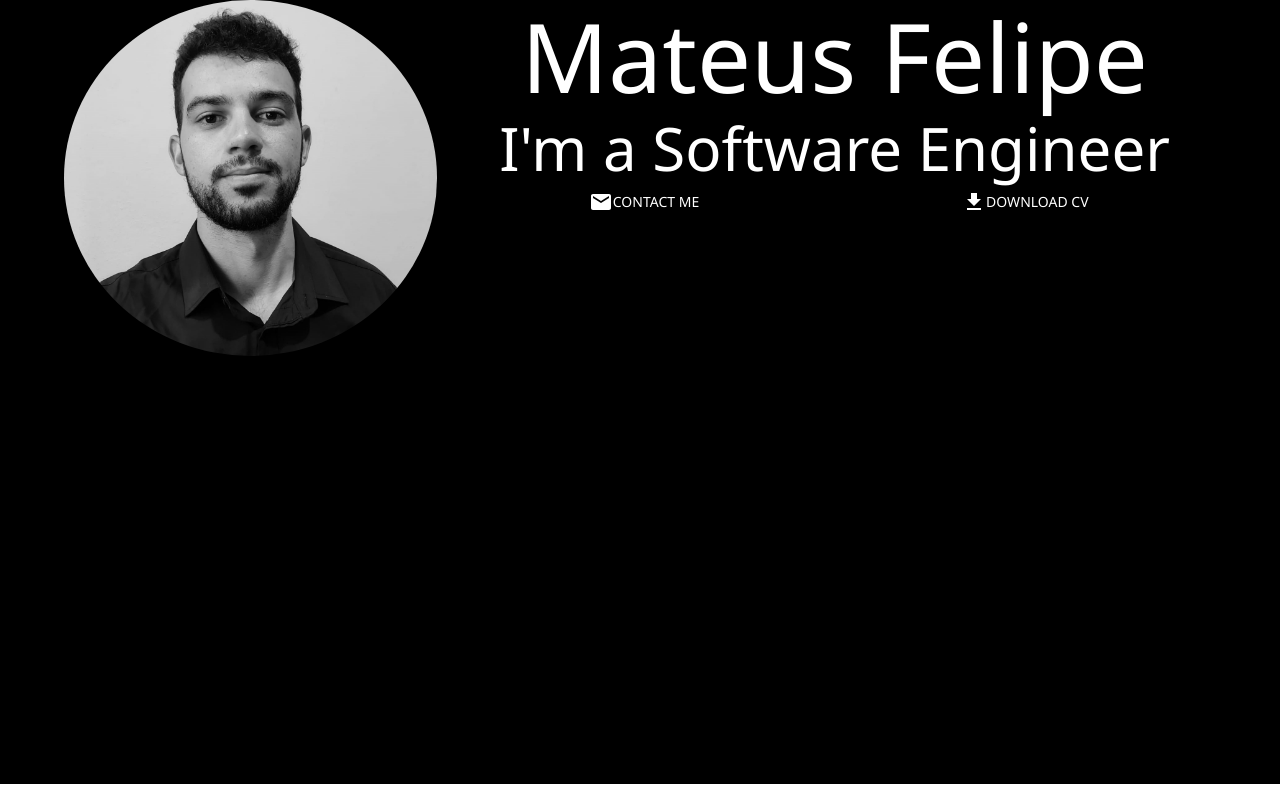
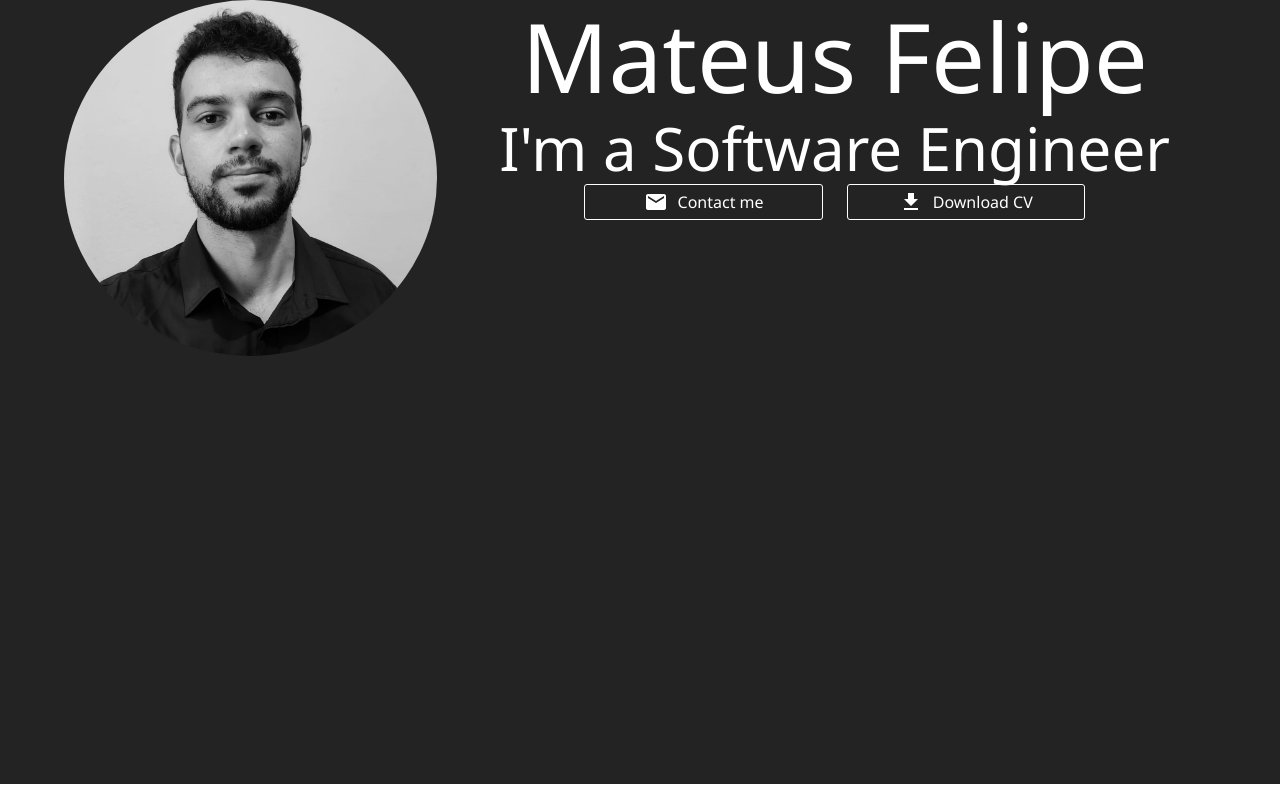
Before and after one commit to Japazin/Portfolio, a React (Vite) app in the folder my-port/: page / in a window 1280 px wide. Built offline with nearby package versions, Linux system fonts and the light colour scheme.

Commit message:
button ok

```diff
--- /dev/null
+++ b/my-port/src/components/StyleButton/StyleButton.tsx
@@ -0,0 +1,34 @@
+import { styled } from "@mui/material";
+import { ReactNode } from "react";
+
+
+interface StyleButtonProps {
+    children: ReactNode
+}
+
+
+const StyledButton: React.FC<StyleButtonProps> = ({children}) => {
+
+    const StyledButton = styled("button")(({theme}) => ({
+    backgroundColor:"transparent",
+    border: `1px solid ${theme.palette.primary.contrastText}`,
+    borderRadius: "3px",
+    padding: "5px 15px",
+    width: "100%",
+    display:"inline-flex",
+    alignItems: "center",
+    justifyContent: "center",
+    gap: "10px",
+    color: theme.palette.primary.contrastText,
+    '&:hover':{
+        backgroundColor: theme.palette.secondary.light
+    },
+  }));
+  return (
+    <>
+      <StyledButton>{children}</StyledButton>
+    </>
+  );
+};
+
+export default StyledButton;
--- a/my-port/src/pages/Home/sections/Hero/Hero.tsx
+++ b/my-port/src/pages/Home/sections/Hero/Hero.tsx
@@ -1,10 +1,11 @@
 import Avatar from "../../../../assets/img/WhatsApp Image 2024-02-29 at 21.34.12_8c6060b7.jpg";
-import { Button, Container, Grid, Typography, styled } from "@mui/material";
+import { Container, Grid, Typography, styled } from "@mui/material";
 import GetAppIcon from "@mui/icons-material/GetApp";
 import MailIcon from "@mui/icons-material/Mail";
+import StyledButton from "../../../../components/StyleButton/StyleButton";
 const Hero = () => {
-  const StyledHero = styled("div")(() => ({
-    backgroundColor: "black",
+  const StyledHero = styled("div")(({ theme }) => ({
+    backgroundColor: theme.palette.primary.main,
     height: "100vh",
   }));
 
@@ -16,30 +17,54 @@ const Hero = () => {
   return (
     <>
       <StyledHero>
-        <Container>
+        <Container maxWidth="lg">
           <Grid container spacing={2}>
             <Grid item xs={12} md={4}>
               <StyledImg src={Avatar} />
             </Grid>
             <Grid item xs={12} md={8}>
-              <Typography color="primary" variant="h1" textAlign="center">
+              <Typography
+                color="primary.contrastText"
+                variant="h1"
+                textAlign="center"
+              >
                 Mateus Felipe
               </Typography>
-              <Typography color="primary" variant="h2" textAlign="center">
+              <Typography
+                color="primary.contrastText"
+                variant="h2"
+                textAlign="center"
+              >
                 I'm a Software Engineer
               </Typography>
-              <Grid container>
-                <Grid item xs={12} md={6} display="flex" justifyContent="center">
-                  <Button>
+              <Grid container display="flex" justifyContent="center" spacing={3}>
+                <Grid
+                  item
+                  xs={12}
+                  md={4}
+                  display="flex"
+                  justifyContent="center"
+                >
+                  <StyledButton>
                     <MailIcon />
-                    Contact me
-                  </Button>
+                   <Typography>
+                      Contact me
+                   </Typography>
+                  </StyledButton>
                 </Grid>
-                <Grid item xs={12} md={6} display="flex" justifyContent="center">
-                  <Button>
+                <Grid
+                  item
+                  xs={12}
+                  md={4}
+                  display="flex"
+                  justifyContent="center"
+                >
+                  <StyledButton>
                     <GetAppIcon />
+                    <Typography>
                     Download CV
-                  </Button>
+                    </Typography>
+                  </StyledButton>
                 </Grid>
               </Grid>
             </Grid>
--- a/my-port/src/theme.ts
+++ b/my-port/src/theme.ts
@@ -1,17 +1,18 @@
-import { createTheme } from "@mui/material";
+import { createTheme, responsiveFontSizes } from "@mui/material";
 
 
-const theme = createTheme({
+let theme = createTheme({
   palette: {
     primary: {
-      main: "#ffff",
+      main: "#232323",
     },
     secondary: {
-      main:"#ffff",
+      main:"#4f8e3e",
     },
   },
   typography: {
     fontFamily:"Segoe UI"
   }
 });
+theme = responsiveFontSizes (theme);
 export default theme
```
